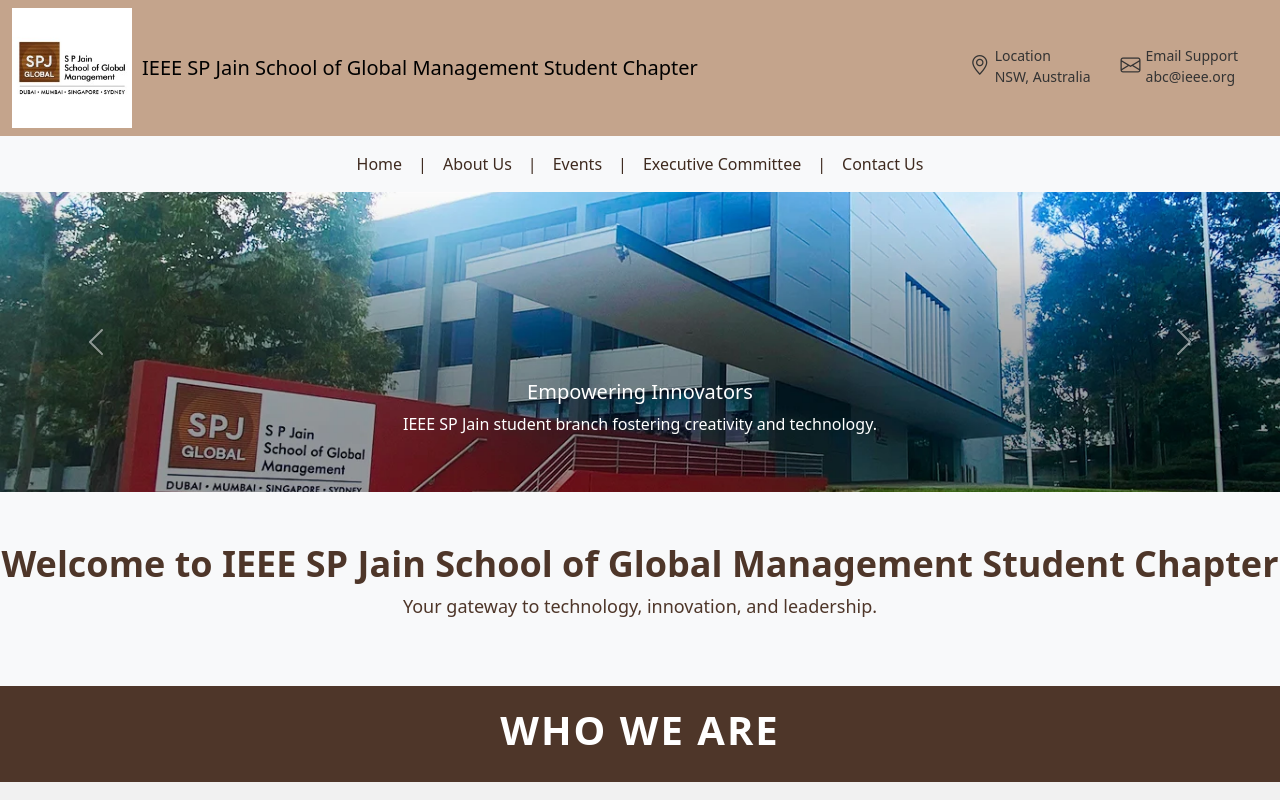
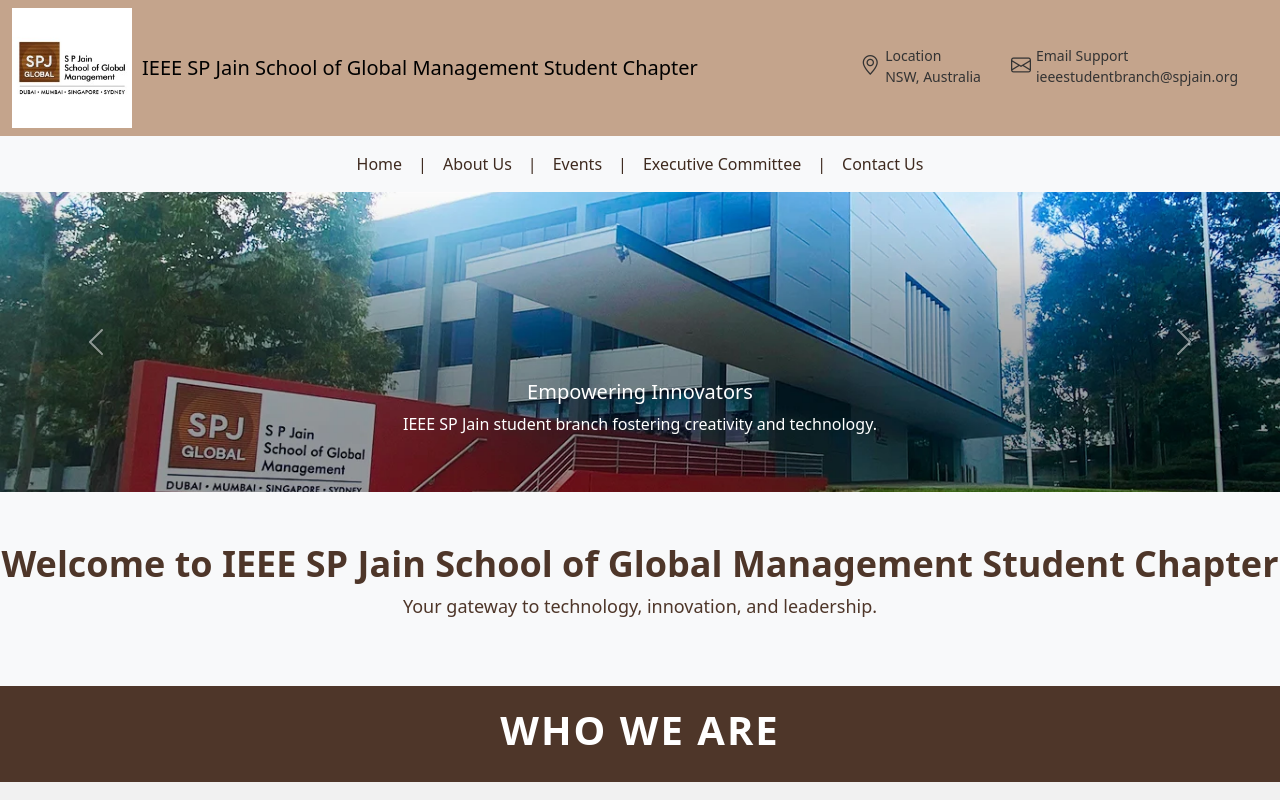
Before and after one commit to karrnidh/ieeeweb, a React (Create React App) app: page / in a window 1280 px wide. Shown: the top 800 px of the page. Built offline with nearby package versions, Linux system fonts and the light colour scheme.

Commit message:
Header email update

```diff
--- a/src/components/Titlebar.js
+++ b/src/components/Titlebar.js
@@ -38,7 +38,7 @@
                 <i className="bi bi-envelope" style={iconStyle}></i> {/* Bootstrap Icons: Email */}
                 <div>
                   <div>Email Support</div>
-                  <div>abc@ieee.org</div>
+                  <div>ieeestudentbranch@spjain.org</div>
                 </div>
               </div>
             </div>
```
